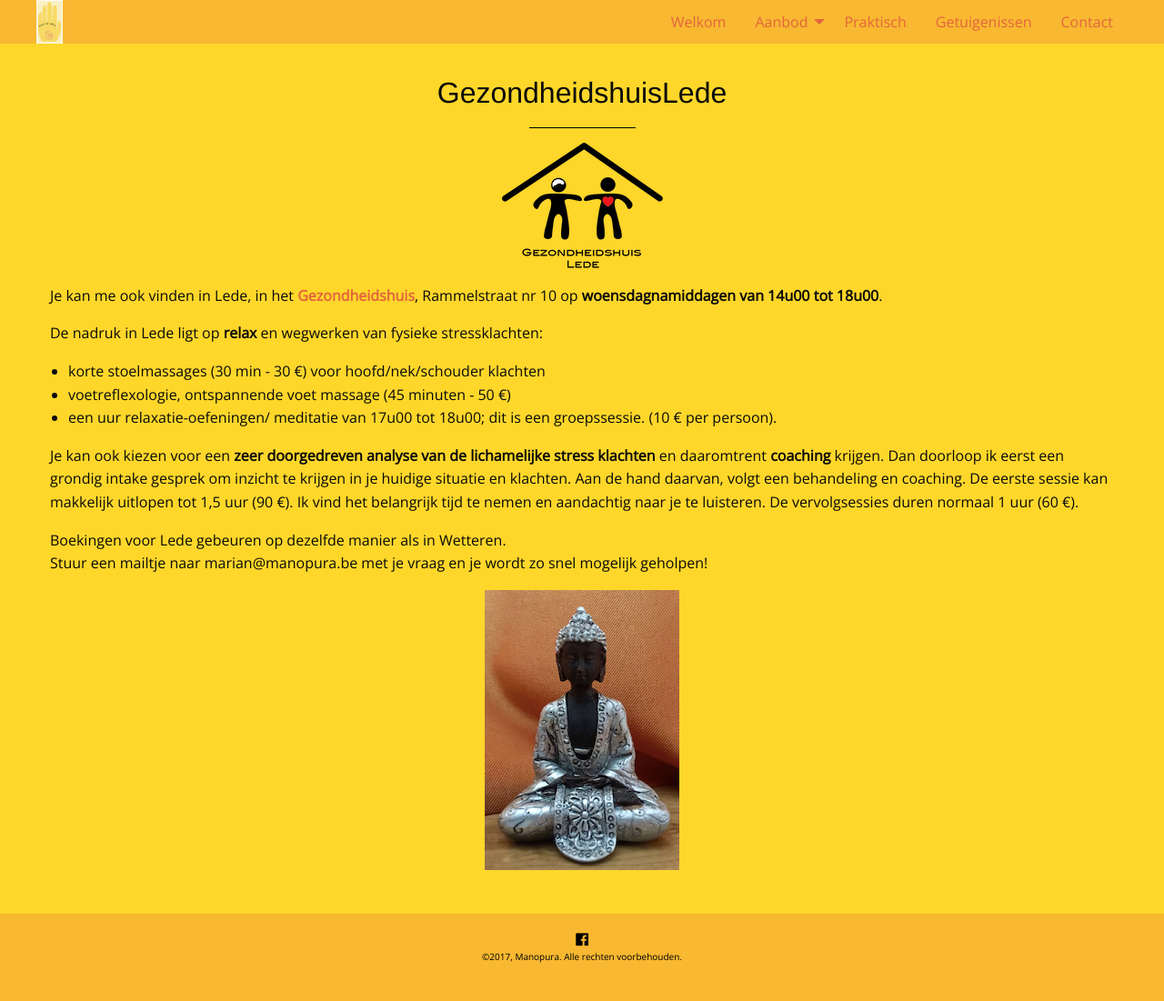
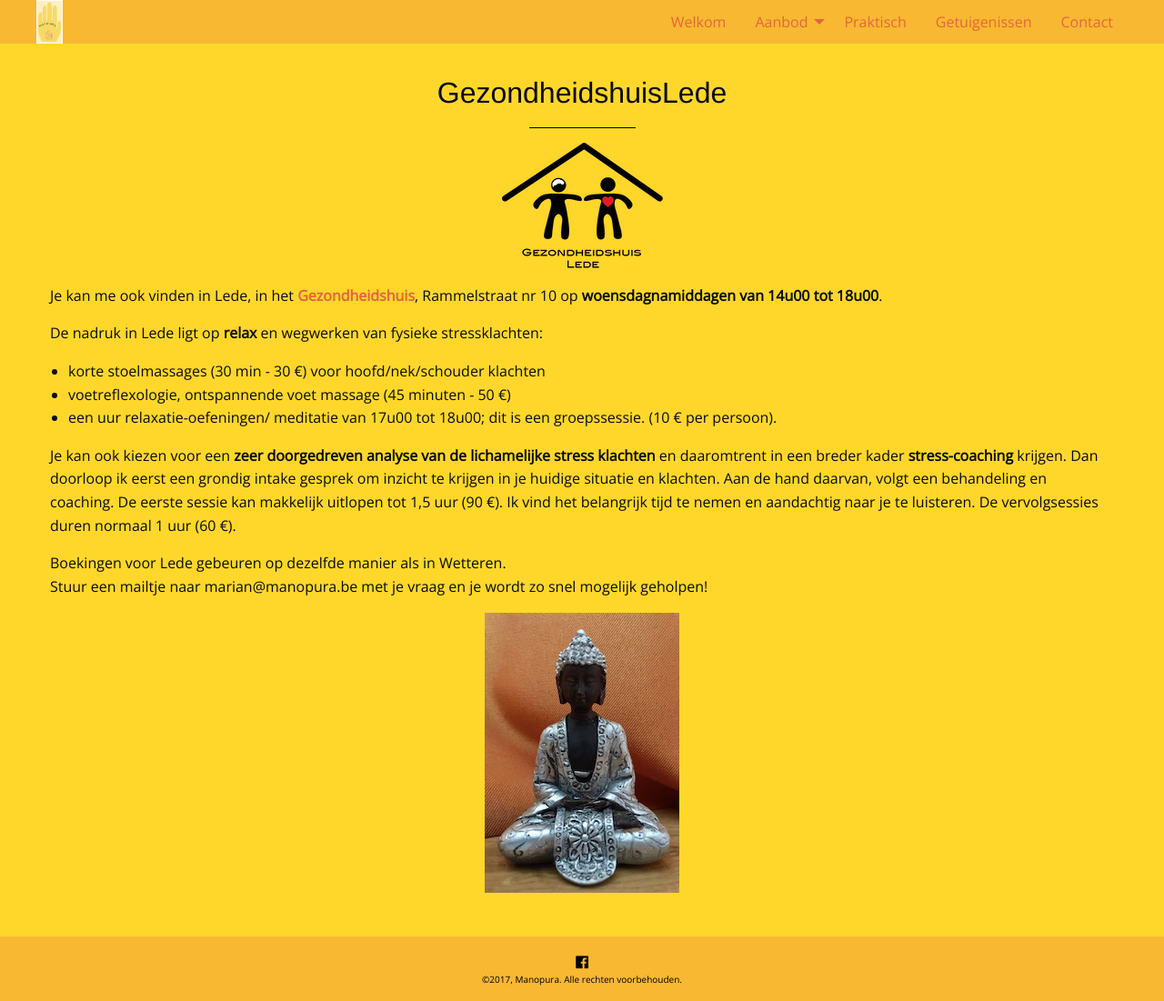
Before and after one commit to manopura/manopura.github.io, a Jekyll site: the page built from gezondheidshuislede.md, in a window 1280 px wide. Shown: the whole page at 91% size. Built offline with Jekyll 4.4.1, drawn with Linux system fonts in a browser that asks for light colours; nearby versions of some CDN libraries; our own code applies the rules of GitHub Pages for plain Markdown files; before the commit the page ends 1076 px from its top, so only the background shows below that.

Commit message:
Update gezondheidshuislede.md

```diff
--- a/gezondheidshuislede.md
+++ b/gezondheidshuislede.md
@@ -19,7 +19,7 @@ De nadruk in Lede ligt op **relax** en wegwerken van fysieke stressklachten:
 + een uur relaxatie-oefeningen/ meditatie van 17u00 tot 18u00; dit is een groepssessie. (10 € per persoon).
 
 
-Je kan ook kiezen voor een **zeer doorgedreven analyse van de lichamelijke stress klachten** en daaromtrent **coaching** krijgen. Dan doorloop ik eerst een grondig intake gesprek om inzicht te krijgen in je huidige situatie en klachten. Aan de hand daarvan, volgt een behandeling en coaching. De eerste sessie kan makkelijk uitlopen tot 1,5 uur (90 €). Ik vind het belangrijk tijd te nemen en aandachtig naar je te luisteren. De vervolgsessies duren normaal 1 uur (60 €).
+Je kan ook kiezen voor een **zeer doorgedreven analyse van de lichamelijke stress klachten** en daaromtrent in een breder kader **stress-coaching** krijgen. Dan doorloop ik eerst een grondig intake gesprek om inzicht te krijgen in je huidige situatie en klachten. Aan de hand daarvan, volgt een behandeling en coaching. De eerste sessie kan makkelijk uitlopen tot 1,5 uur (90 €). Ik vind het belangrijk tijd te nemen en aandachtig naar je te luisteren. De vervolgsessies duren normaal 1 uur (60 €).
 
 
 Boekingen voor Lede gebeuren op dezelfde manier als in Wetteren.
```
